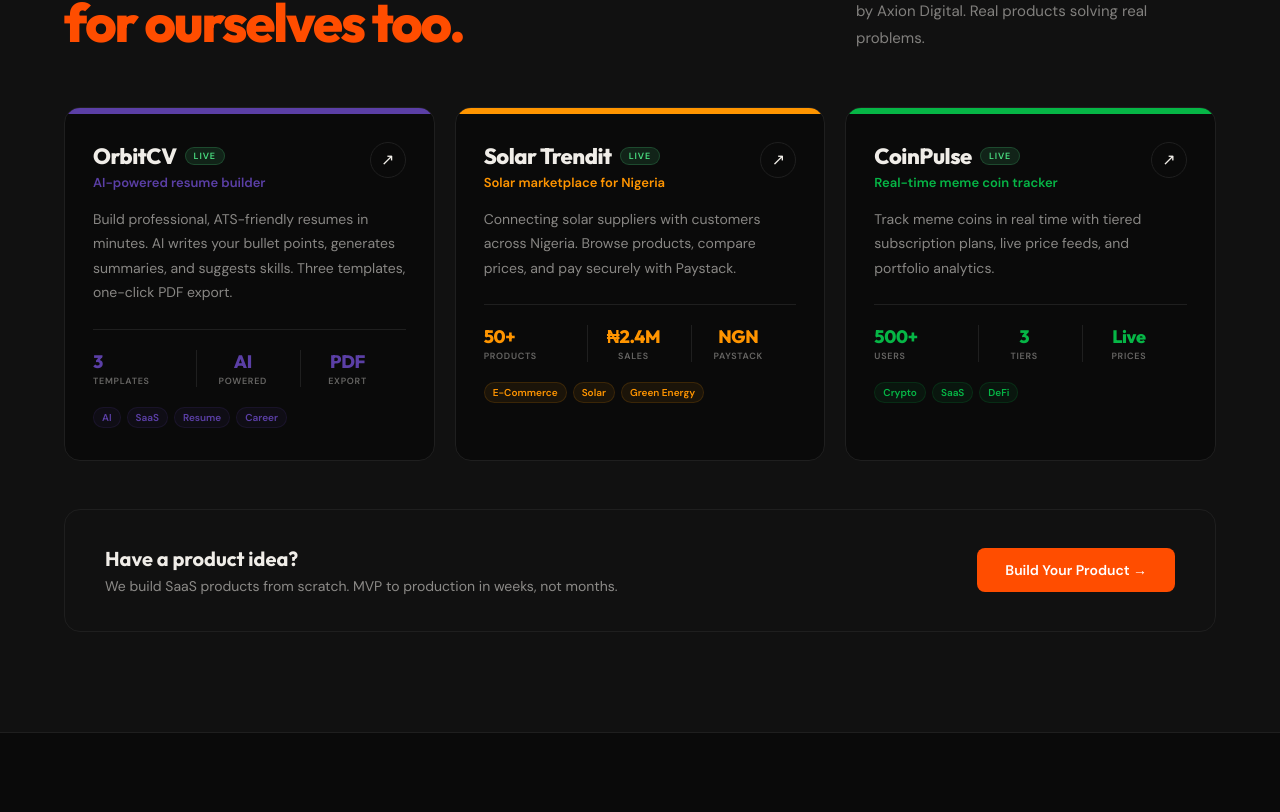
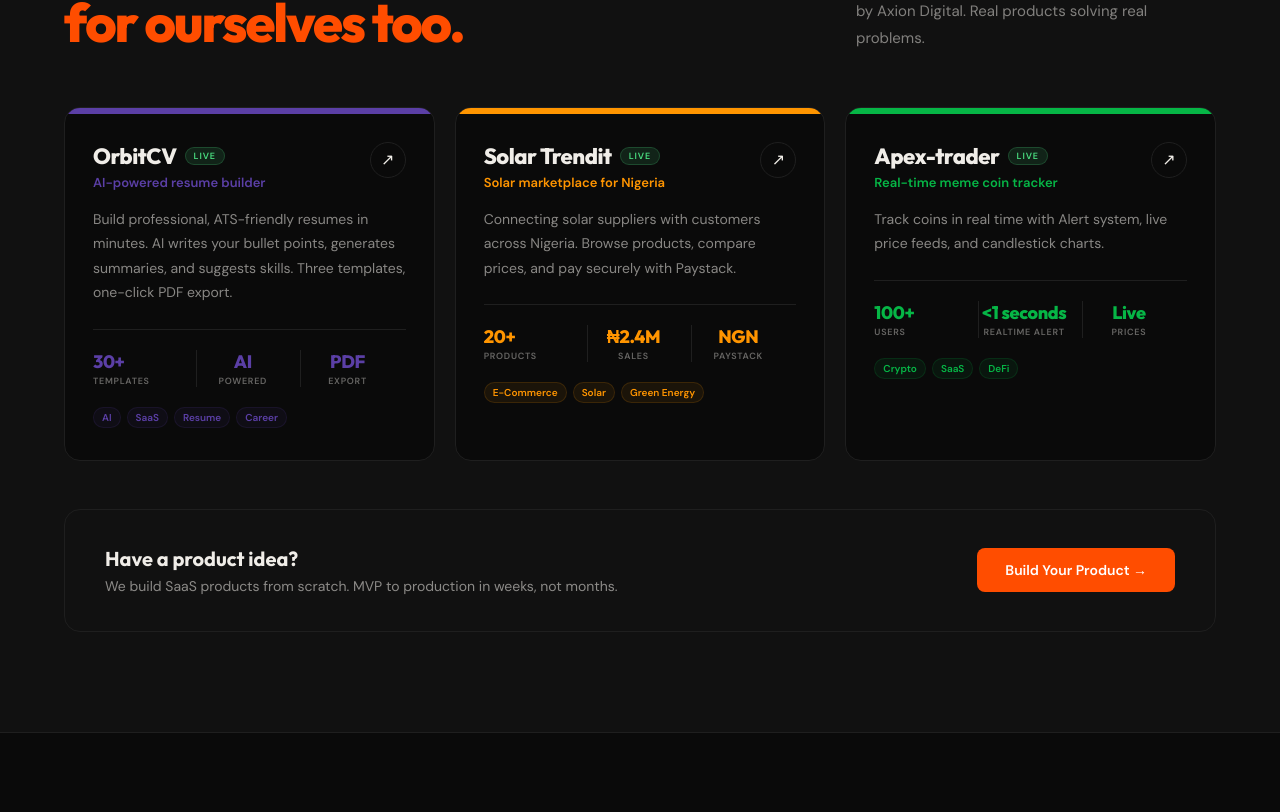
Before and after one commit to Waynemandem/ByteKraft, a React (Vite) app: page / in a window 1280 px wide. Shown: the part 2528-3340 px from the top of the page. Built offline with nearby package versions, Linux system fonts and the light colour scheme; no server answers.

Commit message:
fix: update product details and URLs for accuracy and clarity

```diff
--- a/src/App.jsx
+++ b/src/App.jsx
@@ -86,7 +86,7 @@
     tags: ["AI", "SaaS", "Resume", "Career"],
     color: "#5B3FA6",
     stats: [
-      { val: "3", label: "Templates" },
+      { val: "30+", label: "Templates" },
       { val: "AI", label: "Powered" },
       { val: "PDF", label: "Export" },
     ],
@@ -96,26 +96,26 @@
     tagline: "Solar marketplace for Nigeria",
     desc: "Connecting solar suppliers with customers across Nigeria. Browse products, compare prices, and pay securely with Paystack.",
     status: "LIVE",
-    url: "#",
+    url: "https://trendit-solar.vercel.app",
     tags: ["E-Commerce", "Solar", "Green Energy"],
     color: "#FF9500",
     stats: [
-      { val: "50+", label: "Products" },
+      { val: "20+", label: "Products" },
       { val: "₦2.4M", label: "Sales" },
       { val: "NGN", label: "Paystack" },
     ],
   },
   {
-    name: "CoinPulse",
+    name: "Apex-trader",
     tagline: "Real-time meme coin tracker",
-    desc: "Track meme coins in real time with tiered subscription plans, live price feeds, and portfolio analytics.",
+    desc: "Track coins in real time with Alert system, live price feeds, and candlestick charts.",
     status: "LIVE",
-    url: "#",
+    url: "https://apextrader-beta.vercel.app/",
     tags: ["Crypto", "SaaS", "DeFi"],
     color: "#06b646",
     stats: [
-      { val: "500+", label: "Users" },
-      { val: "3", label: "Tiers" },
+      { val: "100+", label: "Users" },
+      { val: "<1 seconds", label: "Realtime Alert" },
       { val: "Live", label: "Prices" },
     ],
   },
@@ -159,7 +159,7 @@
   { title: "We ship fast",       desc: "Most projects delivered in 1–3 weeks." },
   { title: "No outsourcing",     desc: "Every line of code written in-house." },
   { title: "Results focused",    desc: "We measure success by your revenue." },
-  { title: "Full stack",         desc: "Design, dev, and deployment — one roof." },
+  { title: "Full stack",         desc: "Design, dev, and deployment in one roof." },
   { title: "Africa-native",      desc: "Paystack, Flutterwave, local context built in." },
   { title: "Post-launch support",desc: "30 days free support after every project." },
 ];
@@ -462,7 +462,7 @@
           <div style={{ display: "flex", justifyContent: "space-between", alignItems: "flex-end", flexWrap: "wrap", gap: 24, marginBottom: 56 }}>
             <h2 className="section-title" style={{ color: fg, marginBottom: 0 }}>What we build for you.</h2>
             <p style={{ fontSize: 15, color: fg, opacity: .5, maxWidth: 360, lineHeight: 1.75 }}>
-              Strategy, design, development, and launch — all under one roof.
+              Strategy, design, development, and launch, all under one roof.
             </p>
           </div>
 
```
